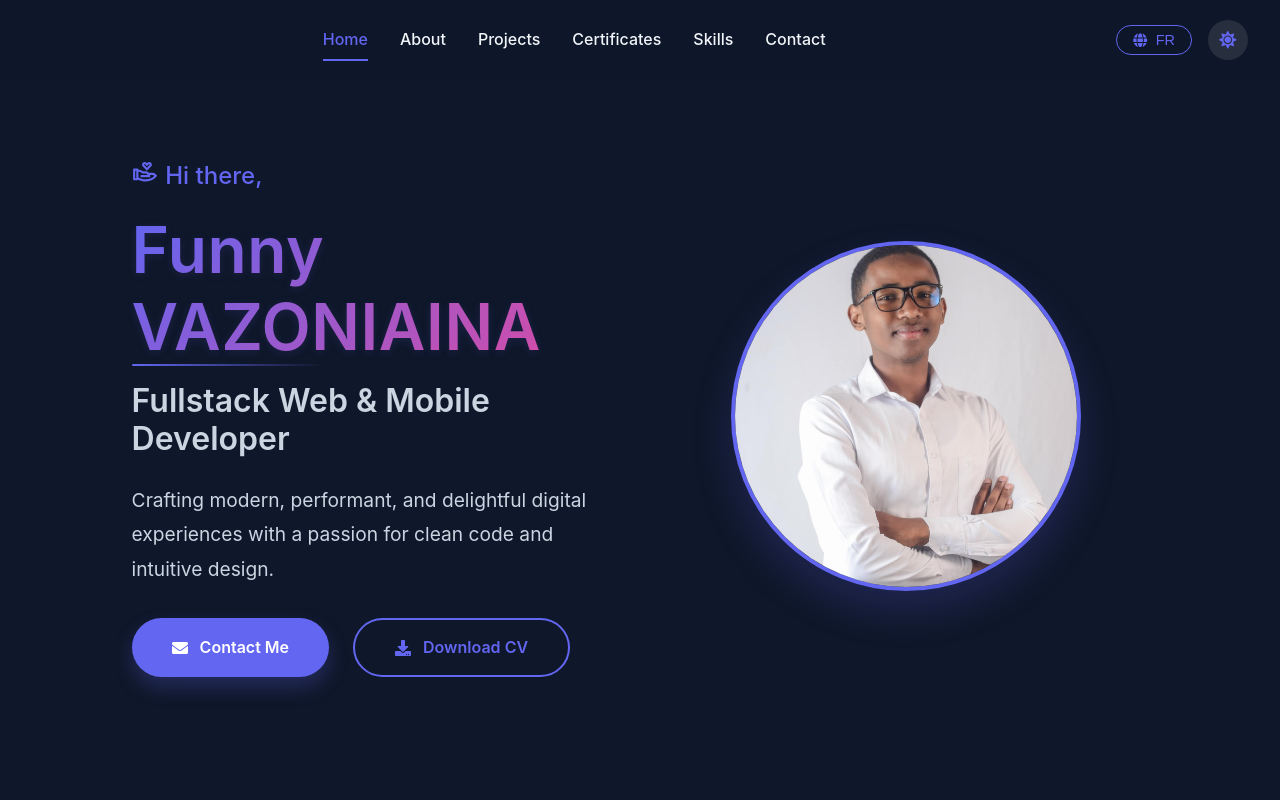
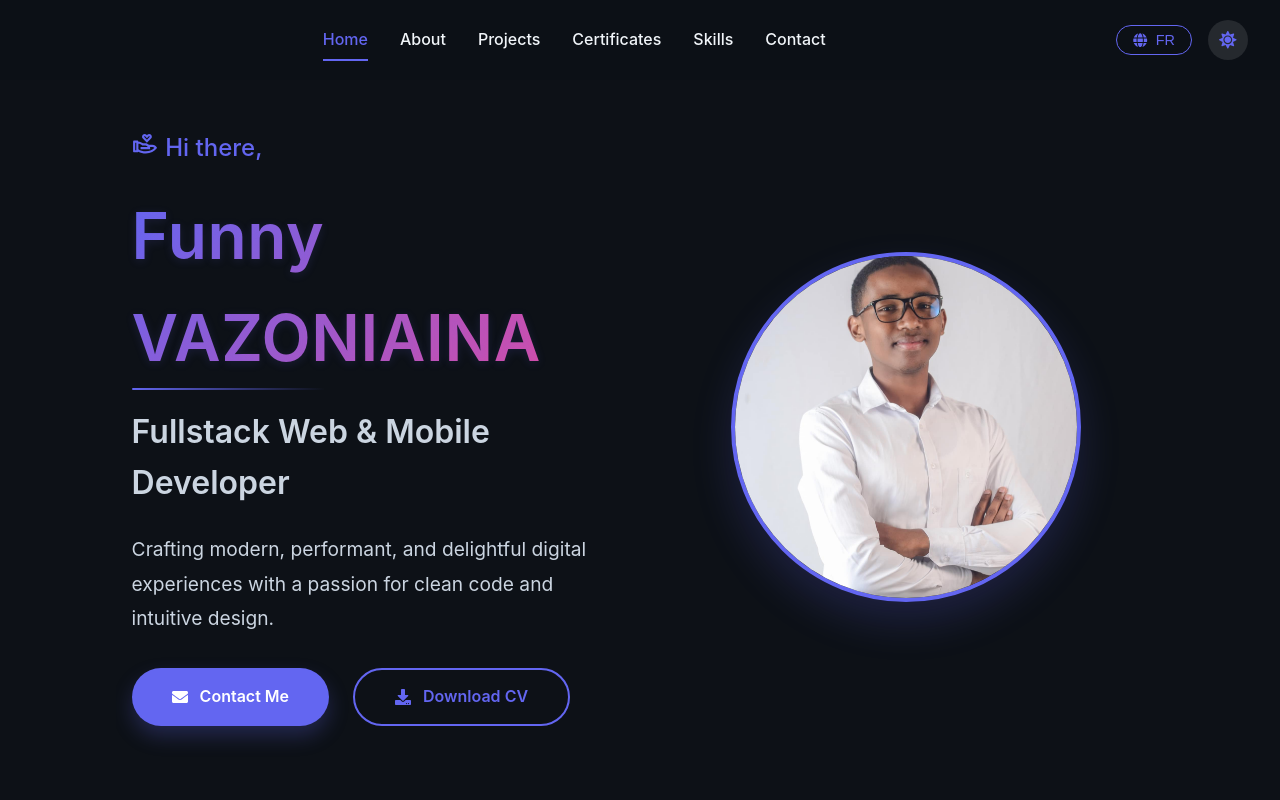
Before and after one commit to FunnyVazoniaina/portfolio-funny-vazoniaina, a React (Vite) app: page / in a window 1280 px wide. Shown: the top 800 px of the page. Built offline with nearby package versions, Linux system fonts and the light colour scheme.

Commit message:
Enhancing dark and light mode

```diff
--- a/src/App.jsx
+++ b/src/App.jsx
@@ -61,11 +61,11 @@ const lightTheme = {
 };
 
 const darkTheme = {
-  background: '#0f172a',
-  backgroundAlt: '#1e293b',
+  background: '#0d1117', // GitHub Dark background
+  backgroundAlt: '#161b22', // GitHub Dark secondary background
   text: '#f1f5f9',
   textSecondary: '#cbd5e1',
-  cardBackground: '#1e293b',
+  cardBackground: '#161b22', // Ajusté pour correspondre au backgroundAlt
   shadow: '0 10px 30px rgba(0, 0, 0, 0.3)',
   accent: '#6366f1', // Indigo plus clair
   hover: '#4f46e5', // Indigo
@@ -74,6 +74,7 @@ const darkTheme = {
   error: '#ef4444',
   border: 'rgba(99, 102, 241, 0.2)',
 };
+
 
 // Global styles
 const GlobalStyle = createGlobalStyle`
@@ -95,18 +96,18 @@ const GlobalStyle = createGlobalStyle`
     }
   }
 
+  // Dans le composant GlobalStyle
 body {
   font-family: 'Inter', 'Segoe UI', Roboto, -apple-system, BlinkMacSystemFont, sans-serif;
   background: ${({ theme }) => theme.background};
+  background-image: ${({ theme }) => theme === lightTheme ?
+    'linear-gradient(120deg, #f8f9fc, #eef2ff 100%)' : 'none'};
   color: ${({ theme }) => theme.text};
   line-height: 1.6;
   overflow-x: hidden;
   transition: background 0.3s ease, color 0.3s ease;
 }
-  h1, h2, h3, h4, h5, h6 {
-    font-weight: 700;
-    line-height: 1.2;
-  }
+
 
   a {
     text-decoration: none;
--- a/src/components/Navbar.jsx
+++ b/src/components/Navbar.jsx
@@ -9,18 +9,20 @@ const Nav = styled(motion.nav)`
   top: 0;
   width: 100%;
   background: ${({ theme, isDark }) =>
-    isDark ? 'rgba(15, 23, 42, 0.85)' : 'rgba(248, 250, 252, 0.85)'};
+    isDark ? 'rgba(13, 17, 23, 0.85)' : 'rgba(248, 249, 252, 0.85)'};
   backdrop-filter: blur(12px);
   z-index: 1000;
   padding: ${({ isScrolled }) => (isScrolled ? '0.8rem 2rem' : '1.2rem 2rem')};
   transition: all 0.3s ease;
   box-shadow: ${({ theme, isDark, isScrolled }) =>
-    isScrolled ? (isDark ? '0 4px 20px rgba(0, 0, 0, 0.3)' : '0 4px 20px rgba(0, 0, 0, 0.08)') : 'none'};
+    isScrolled ? (isDark ? '0 4px 20px rgba(0, 0, 0, 0.3)' : '0 4px 20px rgba(99, 102, 241, 0.1)') : 'none'};
 
   @media (max-width: 768px) {
     padding: ${({ isScrolled }) => (isScrolled ? '0.8rem 1.5rem' : '1.2rem 1.5rem')};
   }
 `;
+
+
 
 const NavContainer = styled.div`
   max-width: 1400px;
```
Lines whose indentation alone changed are shown as unchanged.
